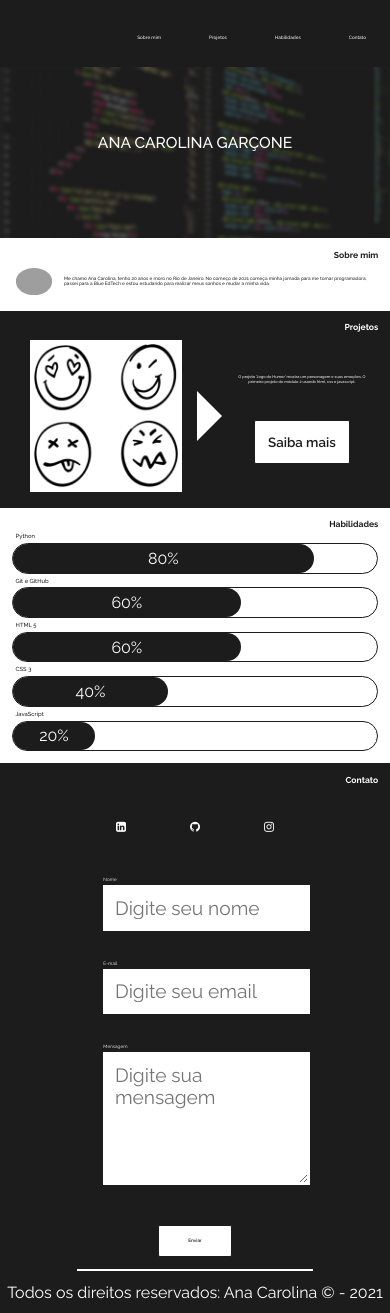
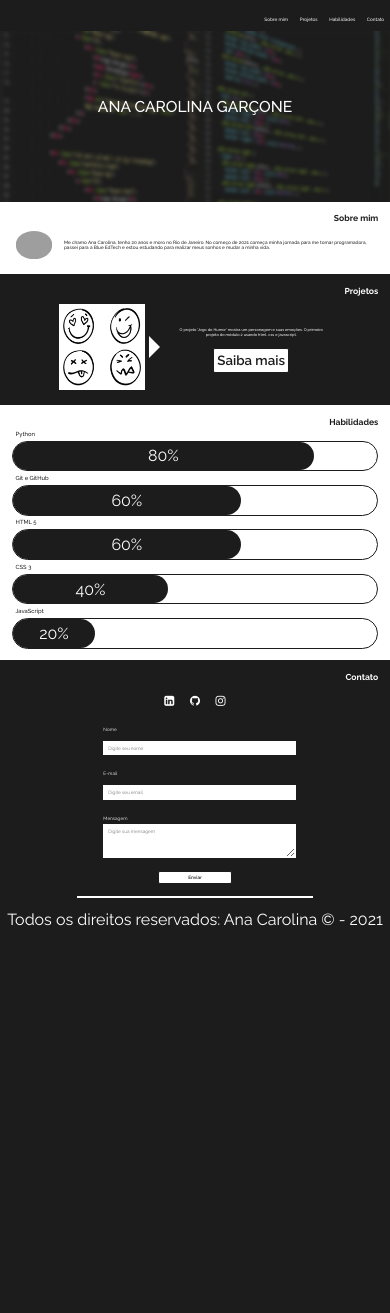
Before and after one commit to GarconeAna/portfolio, a Flask app: page / in a window 390 px wide. After the commit the page ends 926 px from the top, so only its background shows below. Run offline with Flask 2, Linux system fonts and the light colour scheme; grey boxes are pictures that could not be loaded.

Commit message:
resolvendo erros de posição e iniciando responsividade minima

```diff
--- a/static/css/style.css
+++ b/static/css/style.css
@@ -23,7 +23,7 @@ nav ul {
 }
 
 nav ul li{
-  padding: 1.5rem;
+  padding: 1.5vw;
 }
 
 nav ul li a {
@@ -120,18 +120,19 @@ section#projetos div#bloco-projeto div#img-div {
 section#projetos div#bloco-projeto div#img-div img {
   display: block;
   margin: auto;
-  width: 70%;
+  width: 20vw;
   background-color: #fff;
   padding: 1vw;
 
 }
 
 section#projetos div#img-div div#alterar-projeto {
+  margin: 1vw;
   width: 0;
   height: 0;
-  border-top: 25px solid transparent;
-  border-bottom: 25px solid transparent;
-  border-left: 25px solid #fff;
+  border-top: 3vw solid transparent;
+  border-bottom: 3vw solid transparent;
+  border-left: 3vw solid #fff;
   cursor: pointer;
   transition: .6s ease-out;
 }
@@ -141,6 +142,7 @@ section#projetos div#bloco-projeto div#img-div div#alterar-projeto:hover {
 }
 
 section#projetos div#bloco-projeto div#sobre-button h3{
+  width: 40vw;
   font-size: 1vw;
   text-align: center;
   font-weight: 500;
@@ -163,12 +165,12 @@ section#projetos div#bloco-projeto div#sobre-button a button{
   border: 1px solid #1C1C1C;
   background-color: #fff;
   color: #1C1C1C;
-  padding: .8rem;
+  padding: .8vw;
   font-weight: 600;
   border-radius: .5vw;
   display: block;
   margin: auto;
-  margin-top: 2rem;
+  margin-top: 2vw;
   cursor: pointer;
   transition: .6s ease-out;
 }
@@ -273,7 +275,7 @@ section#contato div#icons a {
   text-decoration: none;
   color: #fff;
   font-size: 3vw;
-  padding: 2rem;
+  padding: 2vw;
   transition: .6s ease-out;
 }
 
@@ -294,10 +296,10 @@ section#contato div form {
 section#contato div form input,
 textarea {
   width: 100%;
-  padding: 0.5em;
-  font-size: 1.2rem;
+  padding: 1vw;
+  font-size: 1.2vw;
   margin: 0 0 1em;
-  border: 2px solid #fff;
+  border: .2vw solid #fff;
   outline: none;
 }
 
@@ -311,13 +313,13 @@ section#contato div form button{
   border: 1px solid #1C1C1C;
   background-color: #fff;
   color: #1C1C1C;
-  padding: .8rem;
+  padding: .8vw;
   font-size: 1.2vw;
   font-weight: 600;
   border-radius: .5vw;
   display: block;
   margin: auto;
-  margin-top: 1rem;
+  margin-top: 1vw;
   cursor: pointer;
   transition: .6s ease-out;
   width: 40%;
```
